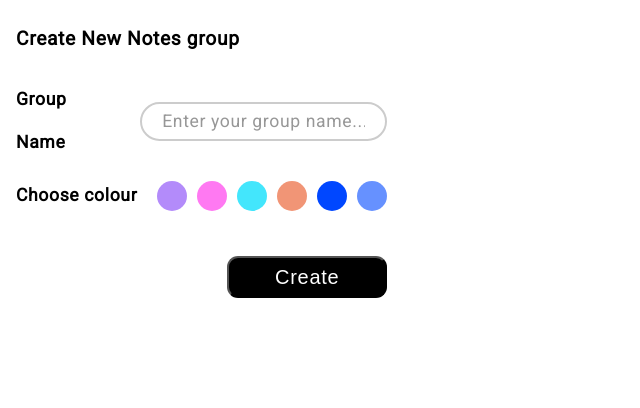
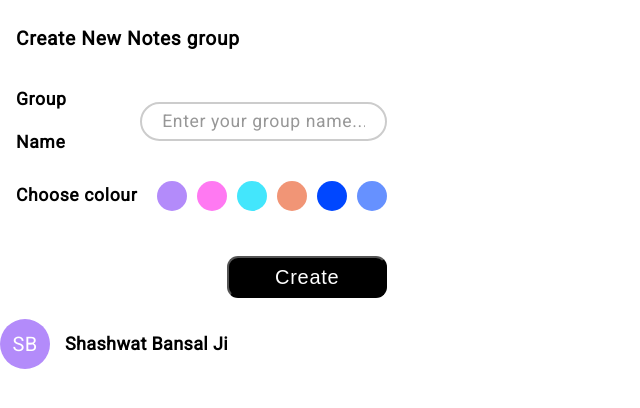
Before and after one commit to bansal247/assignment_2_pocket_notes, a React (Create React App) app: page / in a window 1280 px wide. Shown: the top 408 px of the page, without its empty margins (0-640 px from the left). Built offline with nearby package versions, Linux system fonts and the light colour scheme.

Commit message:
Group Item craeted

```diff
--- a/src/components/GroupComponent.jsx
+++ b/src/components/GroupComponent.jsx
@@ -1,8 +1,9 @@
 import React from 'react'
+import GroupItem from './GroupItem'
 
 function GroupComponent({onSelect}) {
   return (
-    <div>GroupComponent</div>
+    <div><GroupItem name = 'Shashwat Bansal Ji'/></div>
   )
 }
 
--- a/src/components/GroupItem.jsx
+++ b/src/components/GroupItem.jsx
@@ -0,0 +1,29 @@
+import React, { useEffect, useState } from 'react'
+
+import styles from './GroupItem.module.css'
+function GroupItem({name, grpColor='#B38BFA'}) {
+    const [l, setL] = useState('')
+    const [f, setF] = useState('')
+    useEffect(() => {
+
+      let name_array = name.split(' ');
+      if(name_array.length === 1){
+        setF(name_array[0][0].toUpperCase())
+      }
+      else{
+        setF(name_array[0][0].toUpperCase())
+        setL(name_array[1][0].toUpperCase())
+      }
+    }, [name])
+
+
+
+  return (
+    <div className={styles.main}>
+        <div className={styles.icon} style={{backgroundColor:grpColor}}>{f}{l}</div>
+        <p className={styles.text}>{name}</p>
+    </div>
+  )
+}
+
+export default GroupItem
--- a/src/components/GroupItem.module.css
+++ b/src/components/GroupItem.module.css
@@ -0,0 +1,32 @@
+.main{
+    display: flex;
+    gap: 15px;
+    align-items: center;
+}
+
+.icon{
+    width: 50px;
+    height: 50px;
+    border-radius: 50%;
+    display: flex;
+    justify-content: center;
+    align-items: center;
+    font-family: Roboto;
+    font-size: 20px;
+    font-weight: 500;
+    line-height: 24px;
+    letter-spacing: 0.02em;
+    text-align: left;
+    color: #fff;
+
+}
+
+.text{
+    font-family: Roboto;
+    font-size: 18px;
+    font-weight: 600;
+    line-height: 24px;
+    letter-spacing: 0.02em;
+    text-align: left;
+
+}
--- a/src/pages/MainPage.jsx
+++ b/src/pages/MainPage.jsx
@@ -1,9 +1,14 @@
 import React from 'react'
 import GroupCreation from '../components/GroupCreation'
+import GroupComponent from '../components/GroupComponent'
 
 function MainPage() {
   return (
-    <div><GroupCreation/></div>
+    <div>
+        <GroupCreation/>
+        <GroupComponent/>
+    </div>
+
   )
 }
 
```
Also changed, not shown: src/components/ChatInitialScreen.jsx (added).
